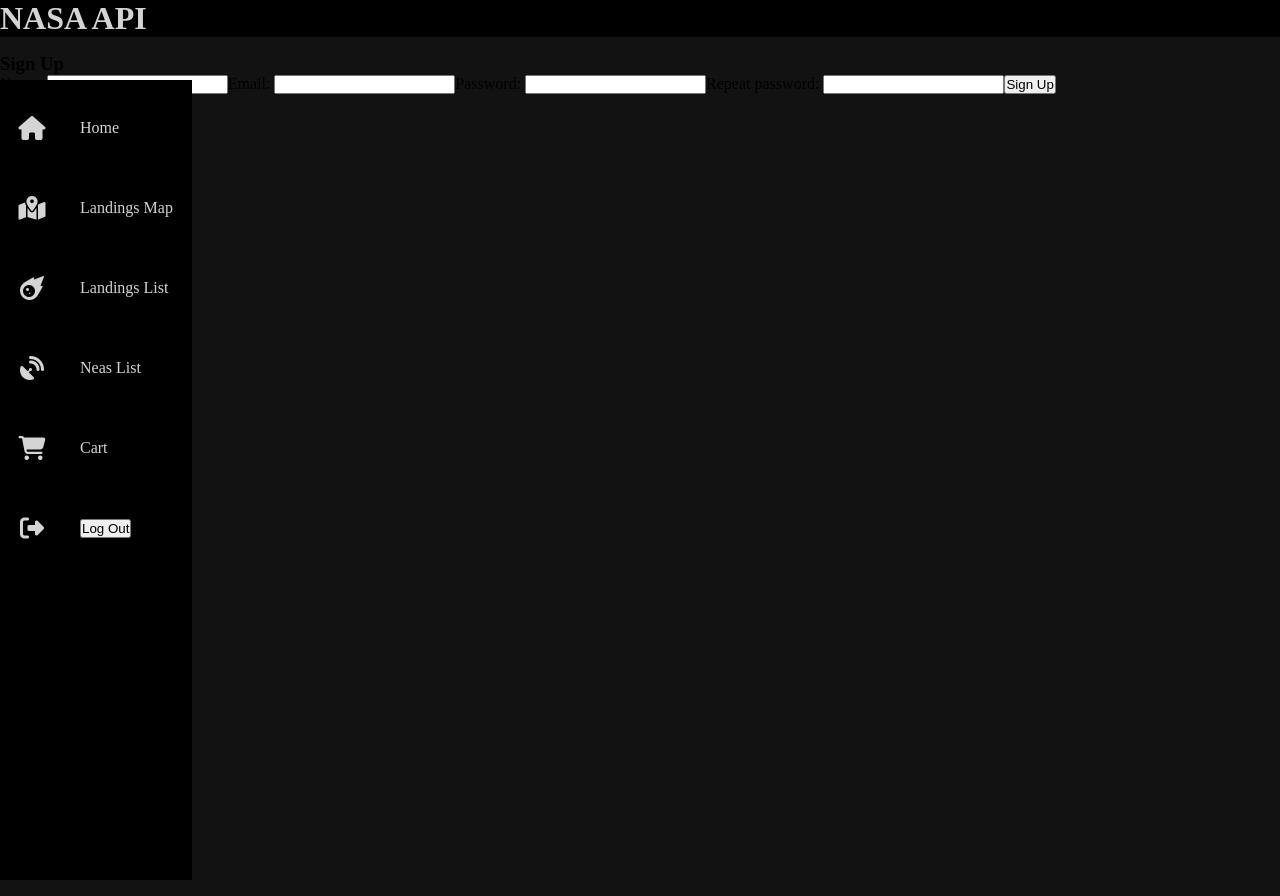
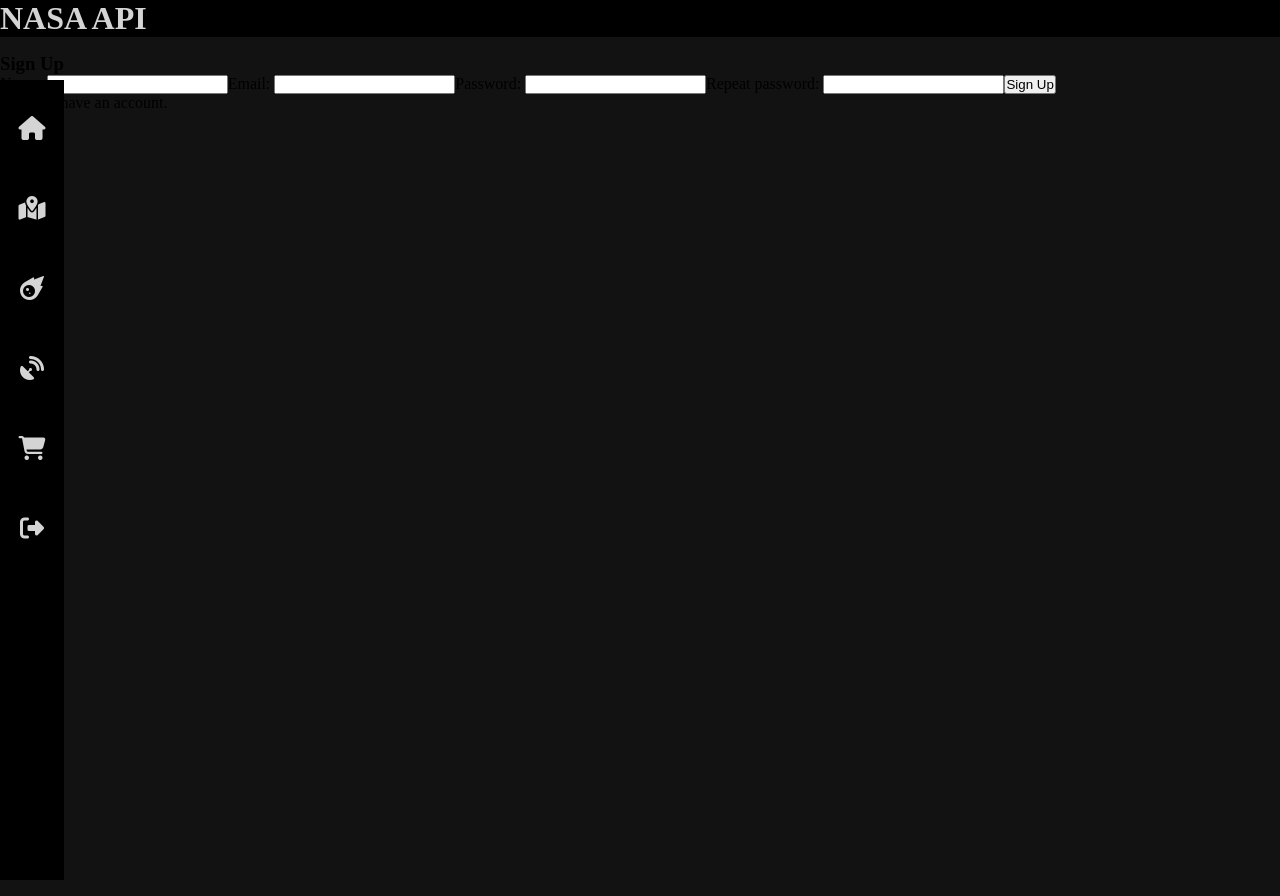
Before and after one commit to DaniPhilo/NASA_API, a React (Create React App) app in the folder client/: page / in a window 1280 px wide. Built offline with nearby package versions, Linux system fonts and the light colour scheme.

Commit message:
Navbar animations finished

```diff
--- a/client/src/styles/styles.scss
+++ b/client/src/styles/styles.scss
@@ -225,7 +225,7 @@
   }
 
   .icons-navbar {
-    position: absolute;
+    position: fixed;
     top: $desktop-nav-top-position;
     left: 0;
     z-index: 10;
@@ -234,6 +234,9 @@
     height: 100vh;
 
     background-color: $secondary-color;
+  }
+  .icons-navbar:hover + nav {
+    left: $desktop-nav-width;
   }
 
   .icons-navbar > ul {
@@ -266,11 +269,16 @@
   nav {
     position: absolute;
     top: $desktop-nav-top-position;
-    left: $desktop-nav-width;
+    left: calc($desktop-nav-width - 8rem);
     z-index: 9;
 
     width: 8rem;
     height: 100vh;
+  }
+  nav:hover {
+    position: fixed;
+    top: $desktop-nav-top-position;
+    left: $desktop-nav-width;
   }
 
   nav > ul {
@@ -285,7 +293,7 @@
   nav > ul > li {
     display: flex;
     flex-direction: row;
-    justify-content: start;
+    justify-content: flex-start;
     align-items: center;
 
     width: 100%;
```
